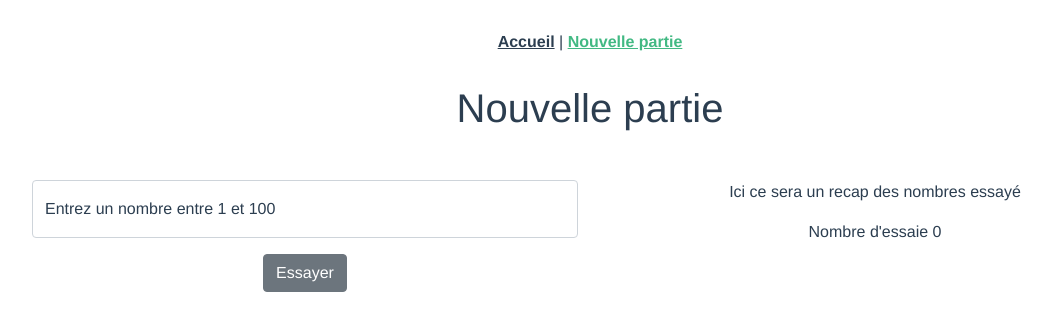
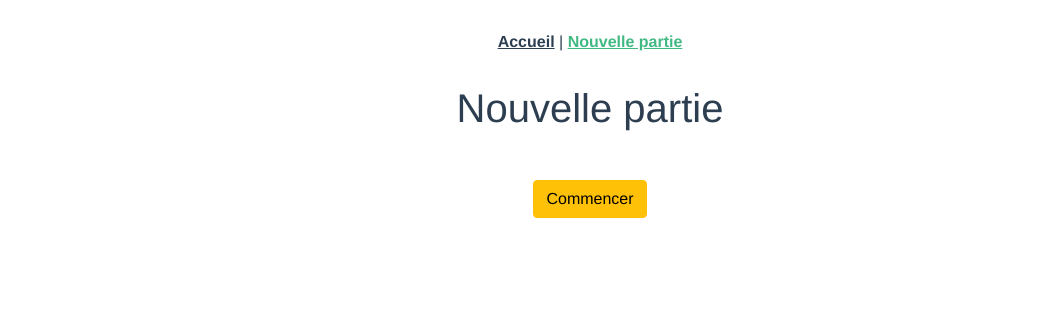
Before and after one commit to Pyromanprod/training-vue-2, a Vue app: page /new-game in a window 1280 px wide. Shown: the top 330 px of the page, without its empty margins (50-1102 px from the left). Built offline with nearby package versions, Linux system fonts and the light colour scheme; the HTML template or start-up script is replaced by a standard one.

Commit message:
plus qu'a designer

```diff
--- /dev/null
+++ b/src/components/StartBtn.vue
@@ -0,0 +1,19 @@
+<template>
+
+  <div class="col-12">
+    <button class="btn btn-warning" @click="createNewSecret">Commencer</button>
+  </div>
+</template>
+<script>
+export default {
+  emits: ['secretNb'],
+  methods: {
+    createNewSecret() {
+      let min = Math.ceil(1);
+      let max = Math.floor(100);
+      this.$emit('secretNb', Math.floor(Math.random() * (max - min + 1)) + min);
+    },
+  }
+}
+
+</script>
--- a/src/views/NewGameView.vue
+++ b/src/views/NewGameView.vue
@@ -3,71 +3,88 @@
     <h1 class="mb-5">Nouvelle partie</h1>
   </div>
   <div class="container">
-    <div class="row">
+    <div class="row" v-if="secretNb!==0">
       <div class="col-6">
         <div class="form-floating mb-3">
-          <input type="number" class="form-control" id="nbTry" placeholder="2" v-model="nbTry"  @keyup.enter="checkNb">
+          <input type="number" class="form-control " id="nbTry" placeholder="2" v-model="nbTry" @keyup.enter="checkNb">
           <button class="btn btn-secondary mt-3" @click="checkNb">Essayer</button>
           <label for="nbTry">Entrez un nombre entre 1 et 100</label>
         </div>
       </div>
       <div class="col-6">
-          <p>Ici ce sera un recap des nombres essayé</p>
+        <p>{{ secretNb }}</p>
         <p>Nombre d'essaie {{ nbCoup }}</p>
         <p>{{ response }}</p>
+        <Start v-if="win" @secretNb="(nb)=>this.secretNb = nb" @click="reset"/>
         <ul>
-          <li :key='nb.nb' v-for="nb in listNbTry">pour le nombre : {{ nb.nb }} la réponse était : {{ nb.response }}</li>
+          <li :key='nb.nb' v-for="nb in listNbTry">pour le nombre : {{ nb.nb }} la réponse était : {{
+              nb.response
+            }}
+          </li>
         </ul>
       </div>
+    </div>
+    <div class="row" v-else>
+      <Start @secretNb="(nb)=>this.secretNb = nb"/>
+
     </div>
   </div>
 </template>
 
 <script>
-
+//import du composant "bouton commencer"
+import Start from '@/components/StartBtn.vue'
 
 export default {
   name: 'HomeView',
-  data(){
+  data() {
     return {
-      response:"",
-      nbCoup:0,
-      secretNb:50,
-      nbTry:'',
-      listNbTry:[]
+      response: "",
+      nbCoup: 0,
+      secretNb: 0,
+      nbTry: '',
+      win: false,
+      listNbTry: []
     }
 
   },
-  methods:{
+  methods: {
+    reset() {
+      this.win = false;
+      this.listNbTry = [];
+      this.nbTry = "";
+      this.nbCoup = 0;
+      this.response ="";
+    },
 
-  checkNb(){
-    if (this.nbTry > this.secretNb){
+    checkNb() {
+        this.nbCoup++;
+      if (this.nbTry > this.secretNb) {
         this.response = "C'est moins"
         this.listNbTry.push({nb: this.nbTry, response: "Moins"});
         this.nbTry = "";
-      this.nbCoup++;
-    }else if(this.nbTry < this.secretNb){
+      } else if (this.nbTry < this.secretNb) {
+
         this.response = "C'est plus"
         this.listNbTry.push({nb: this.nbTry, response: "Plus"});
         this.nbTry = "";
-      this.nbCoup++;
-    }else{
+      } else {
         this.response = "Bravo Vous avez trouvé en " + this.nbCoup + " Coups"
+        this.win = true;
       }
 
-  },
-    createNewSecret(){
-
-    },
+    }
   },
   components: {
+
+    Start
 
   }
 }
 </script>
 
 <style scoped>
-li{
+li {
   list-style: none;
 }
 </style>
```
Lines whose indentation alone changed are shown as unchanged.
